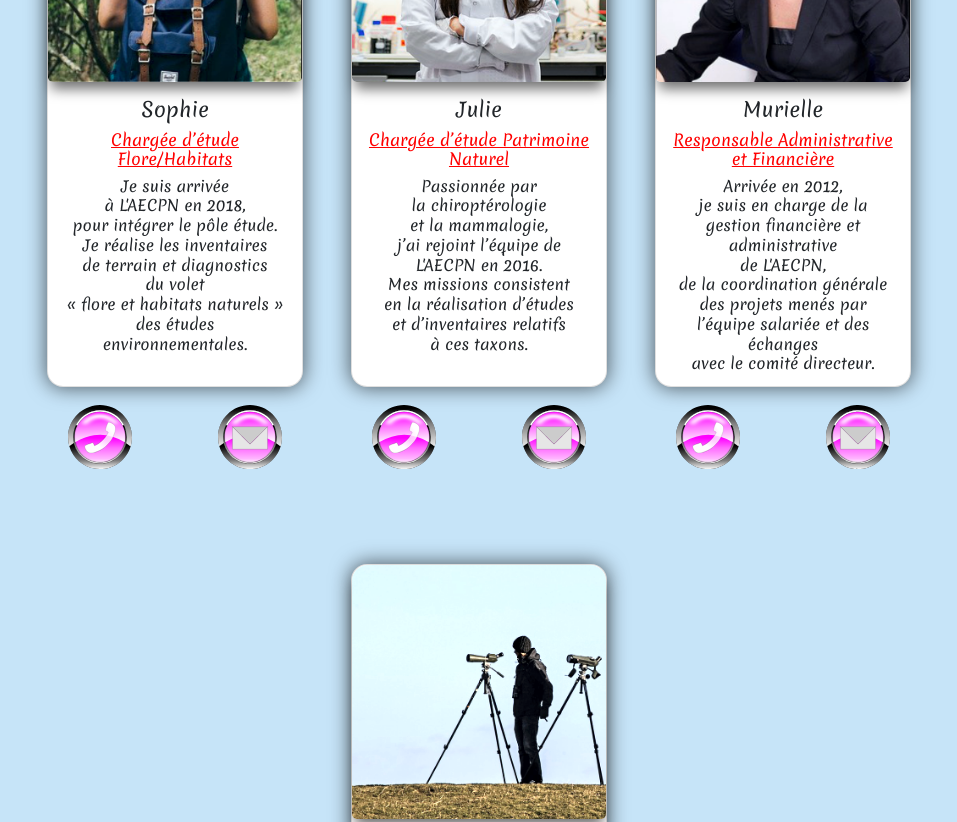
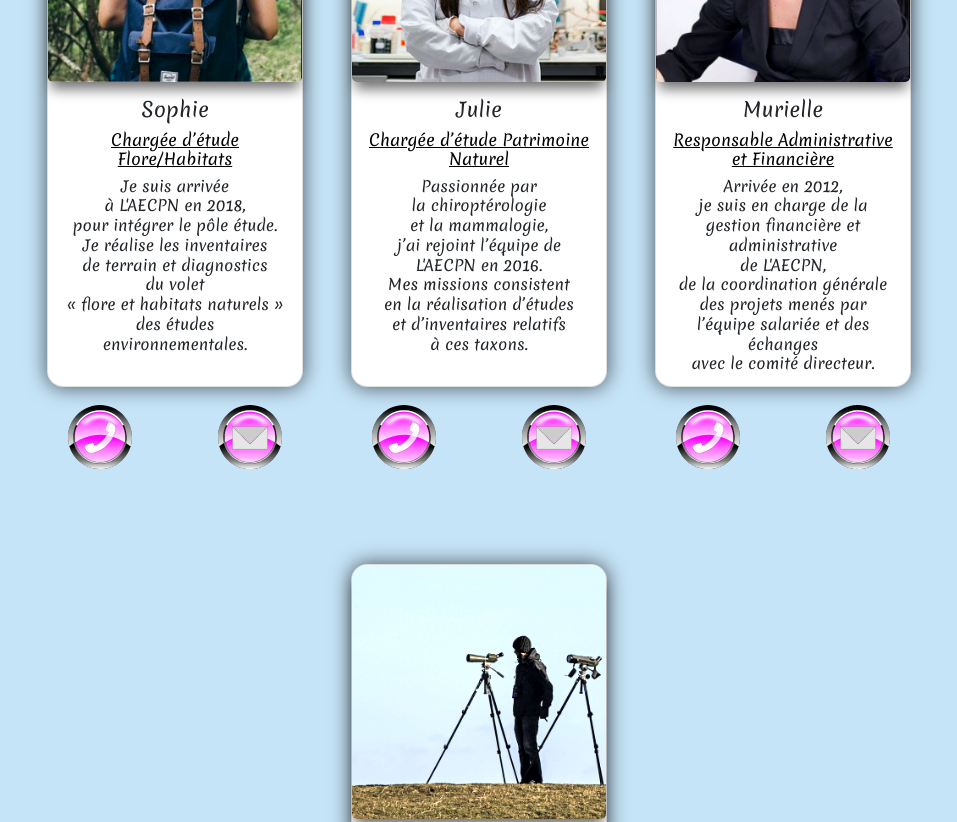
Before and after one commit to totocrhiss/site-web-exo-sass, a plain HTML site: page site evaluation (html-css-boostrap-sass)/page_web/index.html in a window 1280 px wide. Shown: the part 1900-2722 px from the top of the page, without its empty margins (161-1118 px from the left). Drawn offline with Linux system fonts and the light colour scheme; files whose address does not match are found by name.

Commit message:
correction des couleur du commit 75cbab0

```diff
--- a/site evaluation (html-css-boostrap-sass)/page_web/style.scss
+++ b/site evaluation (html-css-boostrap-sass)/page_web/style.scss
@@ -338,7 +338,7 @@
                         }
                         h4 {
                             font-size: 1em;
-                            color: rgb(255, 0, 0);
+                            color: rgb(0, 0, 0);
                             text-decoration: underline;
                         }
                         p {
```
Also changed, not shown: site evaluation (html-css-boostrap-sass)/page_web/style.css, 1 other file.
